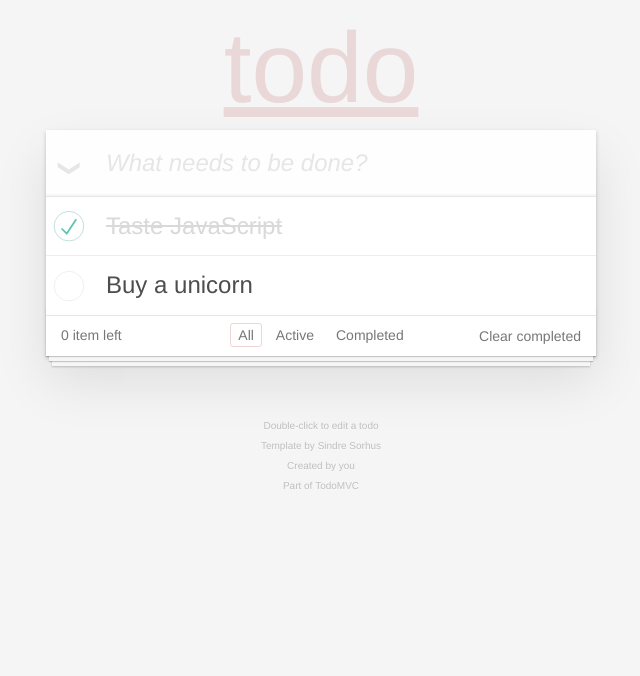
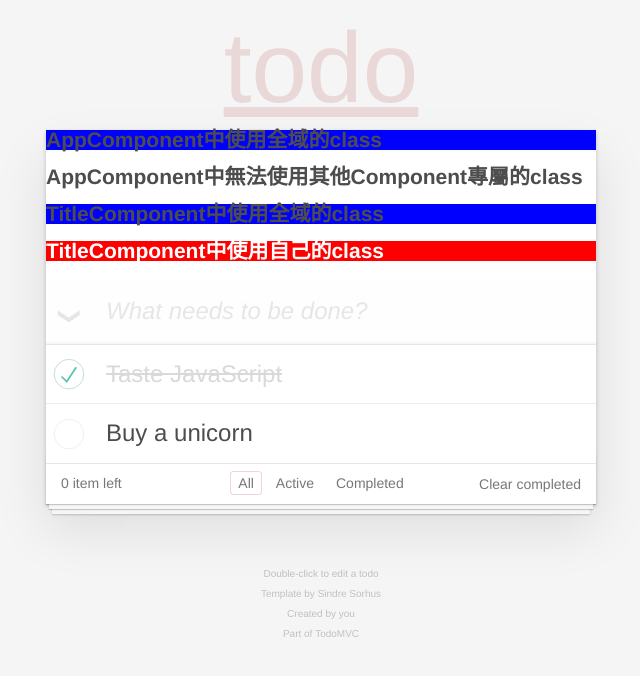
Before and after one commit to wellwind/nccu-angular-todo-mvc-demo, an Angular app: page / in a window 1280 px wide. Shown: the top 676 px of the page, without its empty margins (319-959 px from the left). Built offline with nearby package versions, Linux system fonts and the light colour scheme.

Commit message:
加入自訂樣式

```diff
--- a/src/app/app.component.html
+++ b/src/app/app.component.html
@@ -1,4 +1,8 @@
 <section class="todoapp">
+
+      <h2 class="bg-blue">AppComponent中使用全域的class</h2>
+      <h2 class="bg-red">AppComponent中無法使用其他Component專屬的class</h2>
+
 			<app-title></app-title>
 			<!-- This section should be hidden by default and shown when there are todos -->
 			<section class="main">
--- a/src/app/title/title.component.css
+++ b/src/app/title/title.component.css
@@ -0,0 +1,4 @@
+.bg-red {
+    color: white;
+    background-color: red;
+}
--- a/src/app/title/title.component.html
+++ b/src/app/title/title.component.html
@@ -1,3 +1,6 @@
+<h2 class="bg-blue">TitleComponent中使用全域的class</h2>
+<h2 class="bg-red">TitleComponent中使用自己的class</h2>
+
 <header class="header">
   <h1 [innerHTML]="title"></h1>
   <input class="new-todo" [placeholder]="inputPlaceholder" autofocus (keyup.enter)="enter($event)" [(ngModel)]="inputValue">
--- a/src/styles.css
+++ b/src/styles.css
@@ -1 +1,4 @@
 /* You can add global styles to this file, and also import other style files */
+.bg-blue {
+    background-color: blue;
+}
```
